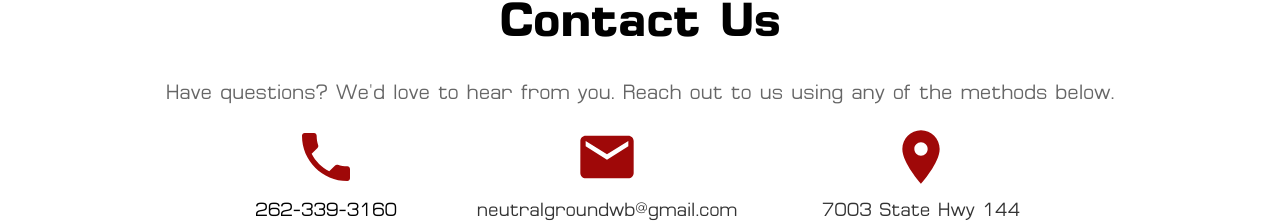
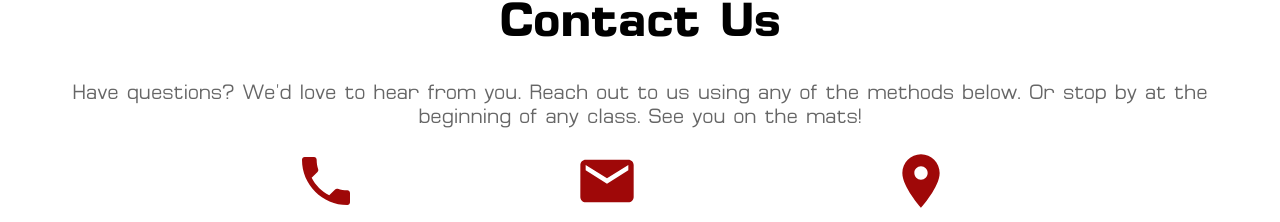
Before and after one commit to tyler314/ngcs-web-app, a React (Create React App) app: page /contact in a window 1280 px wide. Shown: the part 187-409 px from the top of the page. Built offline with nearby package versions, Linux system fonts and the light colour scheme; no server answers.

Commit message:
change Sign Up Now button to take user to Contact Us page

```diff
--- a/src/components/contact/ContactUs.jsx
+++ b/src/components/contact/ContactUs.jsx
@@ -38,8 +38,17 @@ function ContactUs() {
             <Col md={8} lg={6}>
               <h1 className="text-center mb-4 contact-title">Contact Us</h1>
               <p className="text-center lead mb-5 contact-subtitle">
-                Have questions? We'd love to hear from you. Reach out to us
-                using any of the methods below.
+                {
+                  contactInfo.intro ? contactInfo.intro :
+                      (
+                          <>
+                            Have questions? We'd love to hear from you. Reach out to us
+                            using any of the methods below.
+                            Or stop by at the beginning of any class.
+                            See you on the mats!
+                          </>
+                      )
+                }
               </p>
             </Col>
           </Row>
--- a/src/components/programs/ProgramCard.jsx
+++ b/src/components/programs/ProgramCard.jsx
@@ -1,4 +1,5 @@
 import React, { useState, useEffect } from "react";
+import { useNavigate } from "react-router-dom";
 import { motion, AnimatePresence } from "motion/react";
 import ExpandMoreIcon from "@mui/icons-material/ExpandMore";
 import AccordionSchedule from "../schedule/AccordionSchedule";
@@ -17,6 +18,7 @@ export default function ProgramCard({ program, index, isExpanded, onToggle }) {
       typeof window !== "undefined" ? window.innerWidth : 1200,
   );
   const [expandedType, setExpandedType] = useState(null);
+  const navigate = useNavigate();
 
   // Construct full picture URL
   const pictureUrl = picture ? `${PROGRAMS_BUCKET}${picture}` : null;
@@ -95,6 +97,12 @@ export default function ProgramCard({ program, index, isExpanded, onToggle }) {
       default:
         return <p>No schedule available</p>;
     }
+  };
+
+  // Handle CTA button click
+  const handleSignUpClick = (e) => {
+    e.stopPropagation(); // Prevent card toggle when clicking button
+    navigate("/contact");
   };
 
   return (
@@ -234,7 +242,9 @@ export default function ProgramCard({ program, index, isExpanded, onToggle }) {
                         </div>
 
                         {/* CTA Button - full width below the row */}
-                  <button className="cta-button">Sign Up Now</button>
+                        <button className="cta-button" onClick={handleSignUpClick}>
+                          Ready to Train? Find Us Here.
+                        </button>
                       </>
                   ) : (
                       <>
@@ -287,7 +297,9 @@ export default function ProgramCard({ program, index, isExpanded, onToggle }) {
                             </p>
                           </div>
 
-                    <button className="cta-button">Sign Up Now</button>
+                          <button className="cta-button" onClick={handleSignUpClick}>
+                            Ready to Train? Find Us Here.
+                          </button>
                         </div>
                       </>
                   )}
```
Lines whose indentation alone changed are shown as unchanged.
